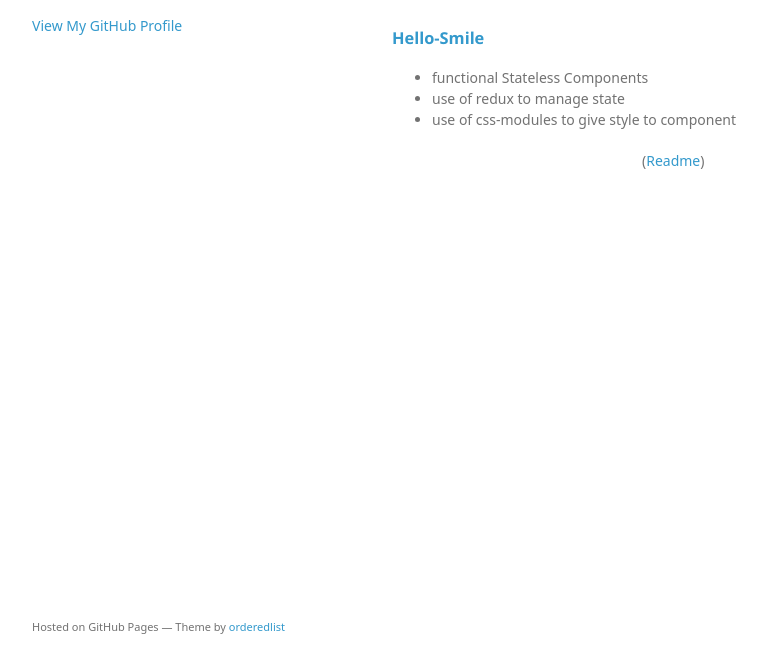
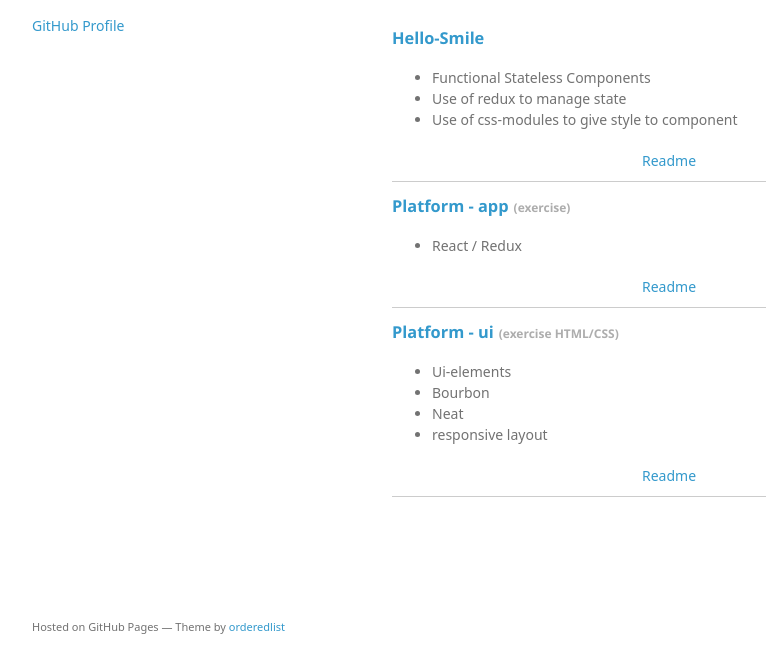
Before and after one commit to suxxus/suxxus.github.io, a plain HTML site: page index.html in a window 1280 px wide. Shown: the part 94-766 px from the top of the page, without its empty margins (178-944 px from the left). Drawn offline with Linux system fonts and the light colour scheme; a web font is replaced by a local one.

Commit message:
added 2 project to main page

```diff
--- a/index.html
+++ b/index.html
@@ -18,7 +18,7 @@
     <div class="wrapper">
         <header>
             <h1>Suxxus</h1>
-            <p class="view"><a href="https://github.com/suxxus">View My GitHub Profile</a></p>
+            <p class="view"><a href="https://github.com/suxxus">GitHub Profile</a></p>
         </header>
         <section class="sections">
             <div class="prj">
@@ -26,11 +26,32 @@
                   <a class="anchor" href="./prjs/smile/smile.html" aria-hidden="true"><span aria-hidden="true" class="octicon octicon-link">Hello-Smile</span></a>
                 </h3>
                 <ul>
-                    <li>functional Stateless Components</li>
-                    <li>use of redux to manage state</li>
-                    <li>use of css-modules to give style to component</li>
+                    <li>Functional Stateless Components</li>
+                    <li>Use of redux to manage state</li>
+                    <li>Use of css-modules to give style to component</li>
                 </ul>
-                <span class="readme">(<a href="https://github.com/suxxus/hello-smile">Readme</a>)</span>
+                <span class="readme"><a href="https://github.com/suxxus/hello-smile">Readme</a></span>
+            </div>
+            <div class="prj">
+                <h3>
+                  <a class="anchor" href="https://platform-ui-app.herokuapp.com/" aria-hidden="true"><span aria-hidden="true" class="octicon octicon-link">Platform - app</span></a><span class="subtitle">(exercise)</span>
+                </h3>
+                <ul>
+                    <li>React / Redux</li>
+                </ul>
+                <span class="readme"><a href="https://github.com/suxxus/exercise-front-end-app">Readme</a></span>
+            </div>
+            <div class="prj">
+                <h3>
+                  <a class="anchor" href="https://platform-ui.herokuapp.com/" aria-hidden="true"><span aria-hidden="true" class="octicon octicon-link">Platform - ui</span></a><span class="subtitle">(exercise HTML/CSS)</span>
+                </h3>
+                <ul>
+                    <li>Ui-elements</li>
+                    <li>Bourbon</li>
+                    <li>Neat</li>
+                    <li>responsive layout</li>
+                </ul>
+                <span class="readme"><a href="https://github.com/suxxus/exercise-front-end-ui">Readme</a></span>
             </div>
         </section>
         <footer>
--- a/stylesheets/main.css
+++ b/stylesheets/main.css
@@ -5,3 +5,15 @@
 .readme{
 	margin-left: 50%;
 }
+
+.prj {
+	border-bottom: 1px solid #ccc;
+	padding-bottom: 10px;
+	margin-bottom: 15px;
+}
+
+.subtitle{
+	color: #ADADAD;
+    font-size: 12px;
+    padding-left: 5px;
+}
```
Also changed, not shown: 1 other file.
